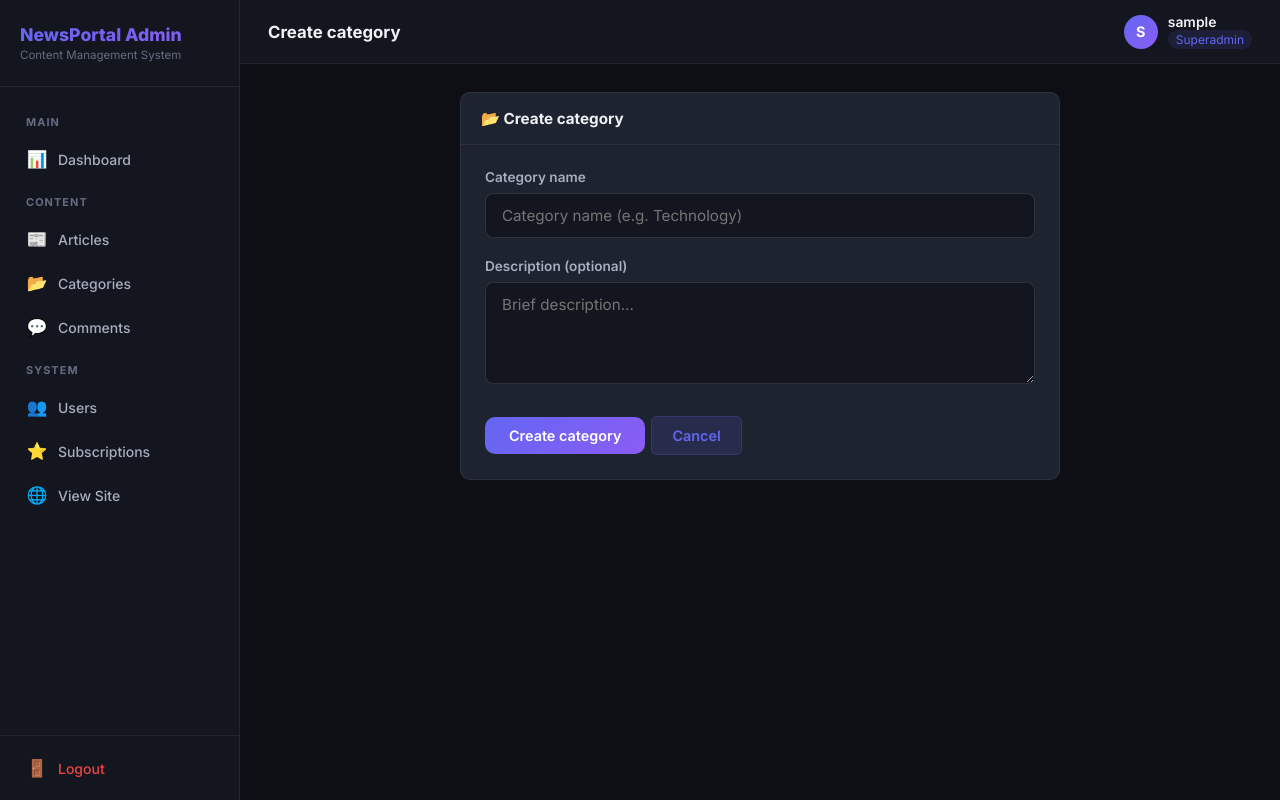
After one commit to keunimjaev141/news_portal, a Django app: page /my-admin/categories/create/ in a window 1280 px wide. The commit adds this page. Run offline with Django 5.2, Linux system fonts and the light colour scheme; the visitor is signed in with stand-in values (Sample User, id 1).

Commit message:
new button

```diff
--- a/news_site/forms.py
+++ b/news_site/forms.py
@@ -107,3 +107,20 @@ class ArticleForm(forms.Form):
         required=False,
         widget=forms.FileInput(attrs={'class': 'form-input'})
     )
+
+
+class CategoryForm(forms.ModelForm):
+    class Meta:
+        model = Category
+        fields = ['name', 'description']
+        widgets = {
+            'name': forms.TextInput(attrs={
+                'class': 'form-input',
+                'placeholder': 'Category name (e.g. Technology)'
+            }),
+            'description': forms.Textarea(attrs={
+                'class': 'form-textarea',
+                'placeholder': 'Brief description...',
+                'rows': 4
+            }),
+        }
--- a/news_site/urls.py
+++ b/news_site/urls.py
@@ -23,5 +23,8 @@ urlpatterns = [
     path('my-admin/comments/', views.admin_comments, name='admin_comments'),
     path('my-admin/comments/<int:pk>/delete/', views.admin_comment_delete, name='admin_comment_delete'),
     path('my-admin/categories/', views.admin_categories, name='admin_categories'),
+    path('my-admin/categories/create/', views.admin_category_create, name='admin_category_create'),
+    path('my-admin/categories/<int:pk>/edit/', views.admin_category_edit, name='admin_category_edit'),
+    path('my-admin/categories/<int:pk>/delete/', views.admin_category_delete, name='admin_category_delete'),
     path('my-admin/subscriptions/', views.admin_subscriptions, name='admin_subscriptions'),
 ]
--- a/news_site/views.py
+++ b/news_site/views.py
@@ -8,7 +8,7 @@ from .models import (
     NewsArticle, Category, Comment, User,
     Journalist, Advertisement, Subscription
 )
-from .forms import CommentForm, SubscribeForm, RegisterForm, ArticleForm
+from .forms import CommentForm, SubscribeForm, RegisterForm, ArticleForm, CategoryForm
 
 def admin_required(view_func):
     def wrapped(request, *args, **kwargs):
@@ -294,3 +294,39 @@ def admin_categories(request):
 def admin_subscriptions(request):
     subs = Subscription.objects.select_related('user').order_by('-start_date')
     return render(request, 'custom_admin/subscriptions.html', {'subs': subs})
+
+
+@admin_required
+def admin_category_create(request):
+    form = CategoryForm()
+    if request.method == 'POST':
+        form = CategoryForm(request.POST)
+        if form.is_valid():
+            form.save()
+            return redirect('admin_categories')
+    return render(request, 'custom_admin/category_form.html', {'form': form, 'title': 'Create category'})
+
+
+@admin_required
+def admin_category_edit(request, pk):
+    category = get_object_or_404(Category, pk=pk)
+    form = CategoryForm(instance=category)
+    if request.method == 'POST':
+        form = CategoryForm(request.POST, instance=category)
+        if form.is_valid():
+            form.save()
+            return redirect('admin_categories')
+    return render(request, 'custom_admin/category_form.html', {'form': form, 'title': 'Edit category', 'edit': True})
+
+
+@admin_required
+def admin_category_delete(request, pk):
+    category = get_object_or_404(Category, pk=pk)
+    if request.method == 'POST':
+        category.delete()
+        return redirect('admin_categories')
+    return render(request, 'custom_admin/confirm_delete.html', {
+        'obj': category,
+        'type': 'kategoriya',
+        'back_url': 'admin_categories'
+    })
--- a/static/css/admin.css
+++ b/static/css/admin.css
@@ -367,7 +367,11 @@ ul { list-style: none; }
     transition: opacity 0.2s, transform 0.2s;
     display: inline-block;
 }
-.btn-primary:hover { opacity: 0.88; transform: translateY(-1px); }
+.btn-primary:hover {
+    opacity: 0.88;
+    transform: translateY(-1px);
+    box-shadow: 0 4px 15px var(--accent-glow);
+}
 
 .action-group { display: flex; gap: 6px; align-items: center; flex-wrap: wrap; }
 
--- /dev/null
+++ b/templates/custom_admin/category_form.html
@@ -0,0 +1,62 @@
+{% extends 'custom_admin/base_admin.html' %}
+{% block title %}{{ title }}{% endblock %}
+{% block page_title %}{{ title }}{% endblock %}
+
+{% block content %}
+<div class="admin-table-wrap" style="max-width: 600px; margin: 0 auto;">
+    <div class="admin-table-header">
+        <h2>📂 {{ title }}</h2>
+    </div>
+
+    <div style="padding: 24px;">
+        <form method="POST">
+            {% csrf_token %}
+
+            <div style="margin-bottom: 20px;">
+                <label style="display: block; font-size: 0.85rem; font-weight: 600; color: var(--text-2); margin-bottom: 8px;">Category name</label>
+                {{ form.name }}
+                {% if form.name.errors %}
+                    <div style="color: var(--red); font-size: 0.8rem; margin-top: 4px;">{{ form.name.errors }}</div>
+                {% endif %}
+            </div>
+
+            <div style="margin-bottom: 28px;">
+                <label style="display: block; font-size: 0.85rem; font-weight: 600; color: var(--text-2); margin-bottom: 8px;">Description (optional)</label>
+                {{ form.description }}
+                {% if form.description.errors %}
+                    <div style="color: var(--red); font-size: 0.8rem; margin-top: 4px;">{{ form.description.errors }}</div>
+                {% endif %}
+            </div>
+
+            <div class="action-group">
+                <button type="submit" class="btn-primary">
+                    {% if edit %}Save changes{% else %}Create category{% endif %}
+                </button>
+                <a href="{% url 'admin_categories' %}" class="btn-accent" style="padding: 10px 20px; font-size: 0.9rem;">Cancel</a>
+            </div>
+        </form>
+    </div>
+</div>
+
+<style>
+    /* Styling for the form inputs within the specific container */
+    .admin-table-wrap .form-input,
+    .admin-table-wrap .form-textarea {
+        width: 100%;
+        background: var(--bg-2);
+        border: 1px solid var(--border-2);
+        border-radius: 8px;
+        padding: 12px 16px;
+        color: var(--text-1);
+        font-family: inherit;
+        font-size: 0.95rem;
+        transition: border-color 0.2s, box-shadow 0.2s;
+    }
+    .admin-table-wrap .form-input:focus,
+    .admin-table-wrap .form-textarea:focus {
+        outline: none;
+        border-color: var(--accent);
+        box-shadow: 0 0 0 3px var(--accent-glow);
+    }
+</style>
+{% endblock %}
```
Also changed, not shown: templates/custom_admin/categories.html (+9 -1 lines).
